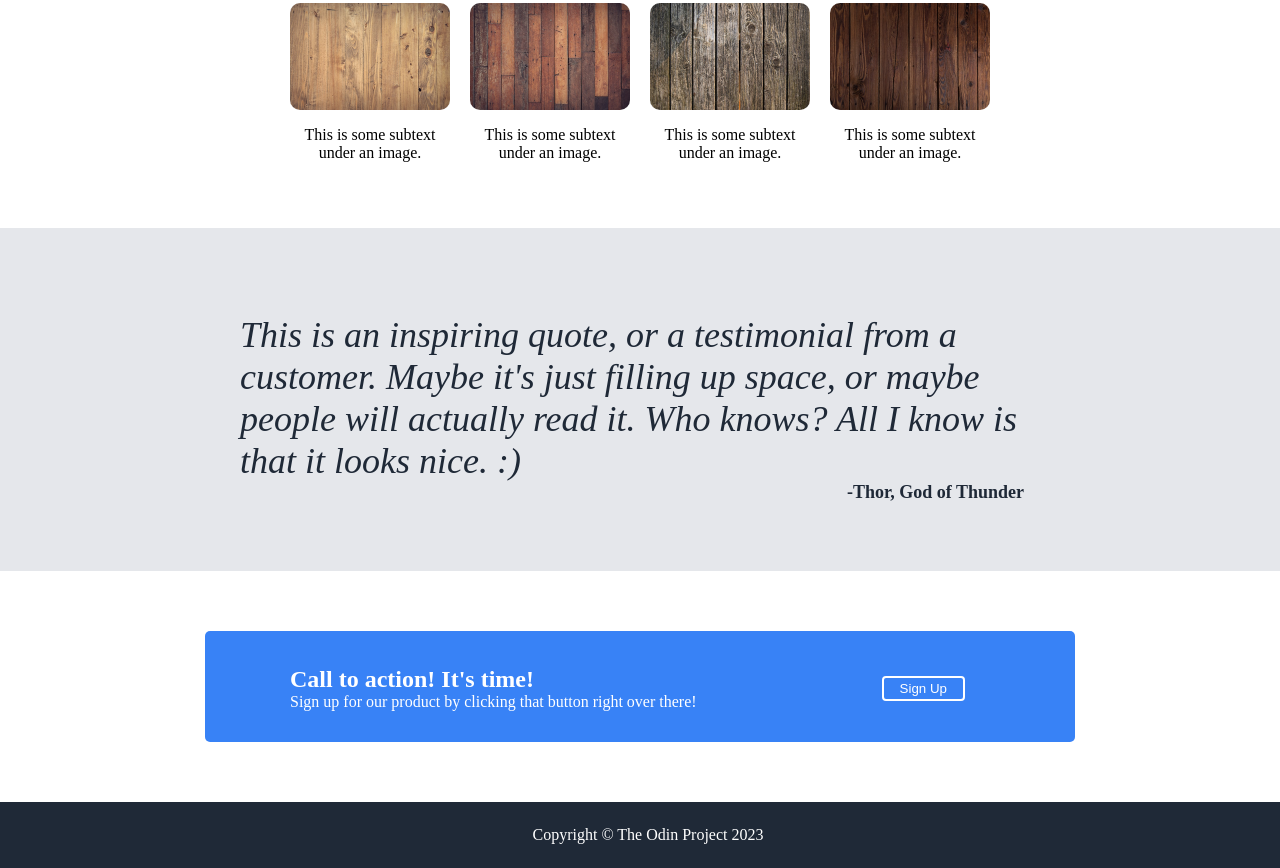
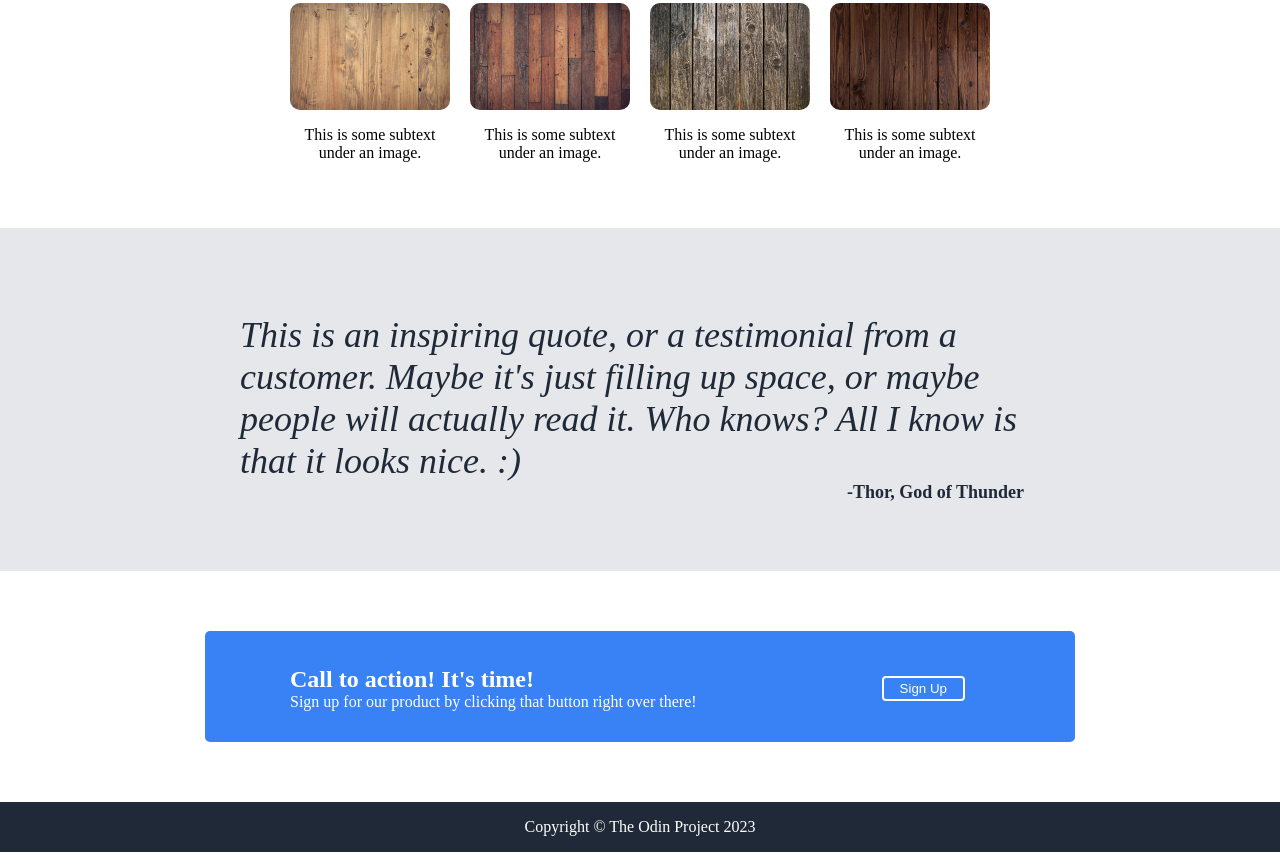
Before and after one commit to KPdev94/landing-page, a plain HTML site: page index.html in a window 1280 px wide. Shown: the part 558-1426 px from the top of the page. Drawn offline with Linux system fonts and the light colour scheme.

Commit message:
Fixed overflow error on footer

```diff
--- a/style.css
+++ b/style.css
@@ -2,6 +2,7 @@ body {
     display: flex;
     flex-direction: column;
     margin: 0;
+    padding: 0;
 }
 
 header, footer, .intro {
@@ -170,5 +171,4 @@ footer {
     color: white;
     margin: 0;
     width: 100%;
-    padding: 8px;
 }
```
